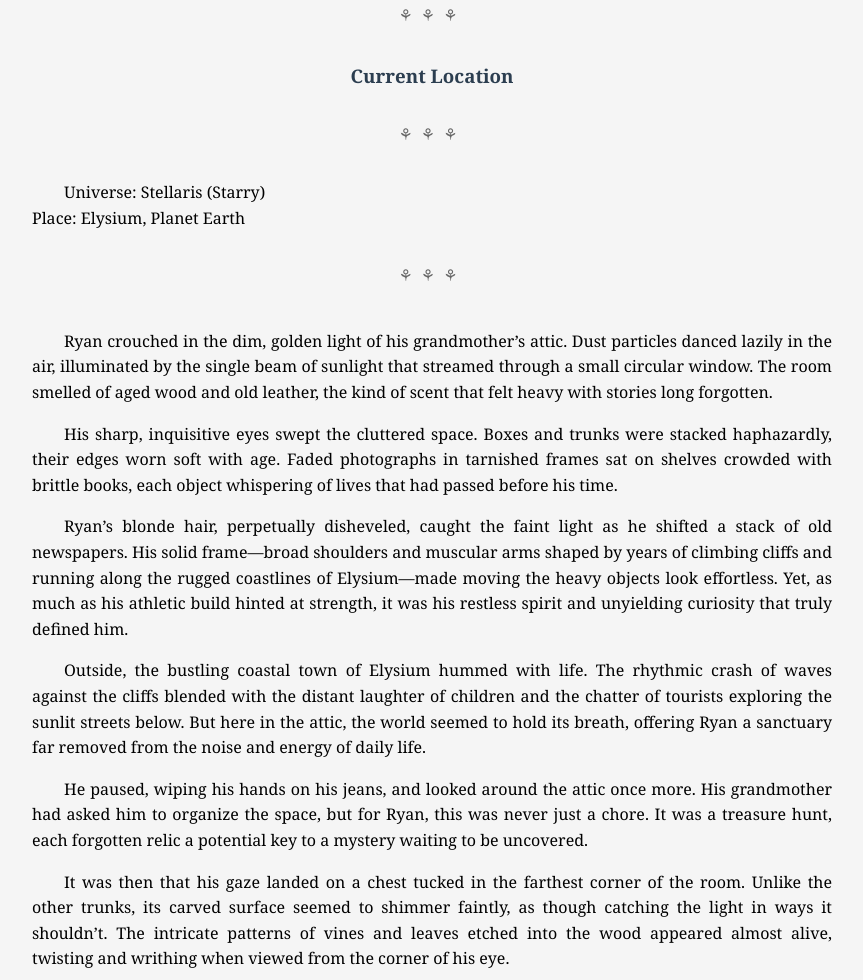
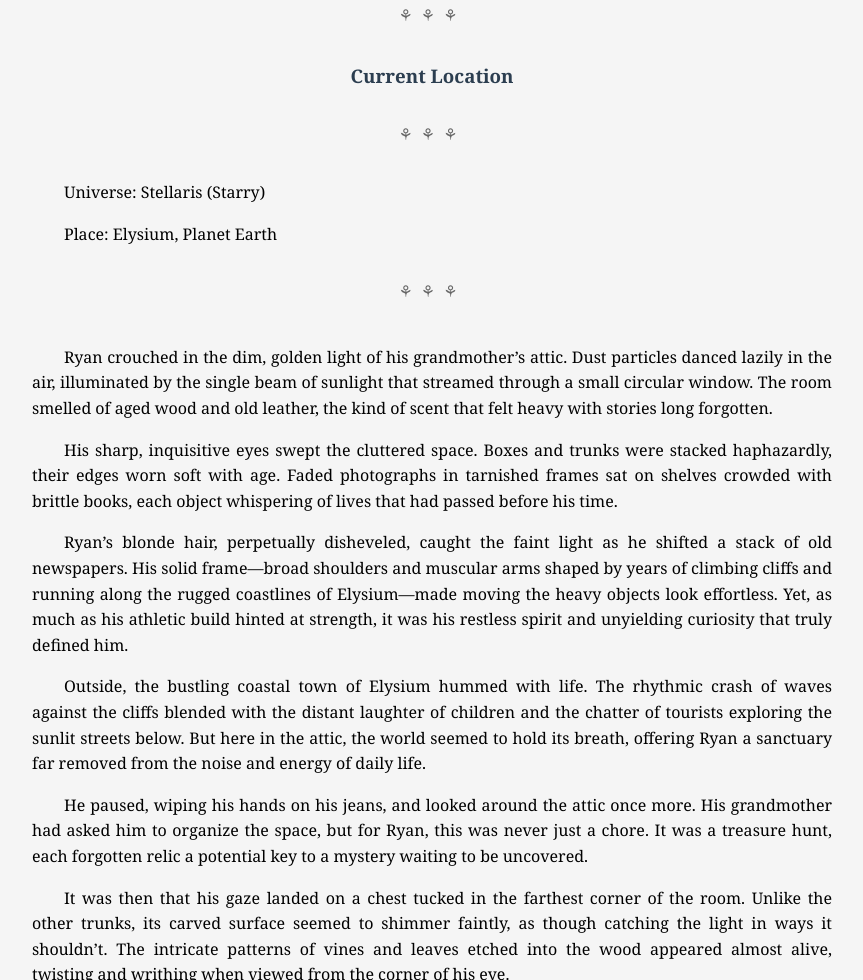
Before and after one commit to codebyt/The_Chosen_Series, a plain HTML site: page index.html in a window 1280 px wide. Shown: the part 3617-4597 px from the top of the page, without its empty margins (208-1071 px from the left). Drawn offline with Linux system fonts and the light colour scheme.

Commit message:
Update index.html

```diff
--- a/index.html
+++ b/index.html
@@ -142,7 +142,7 @@
         <h3>Current Location</h3>
         <div class="scene-break"></div>
         <p>Universe: Stellaris (Starry)<br>
-           Place: Elysium, Planet Earth</p>
+        <p>Place: Elysium, Planet Earth</p>
         <div class="scene-break"></div>
     </div>
 
```
